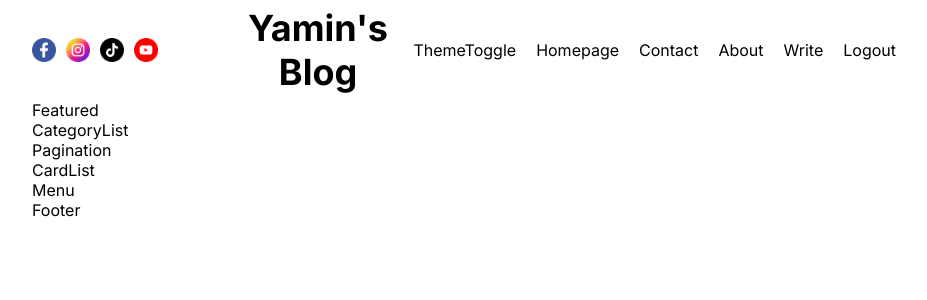
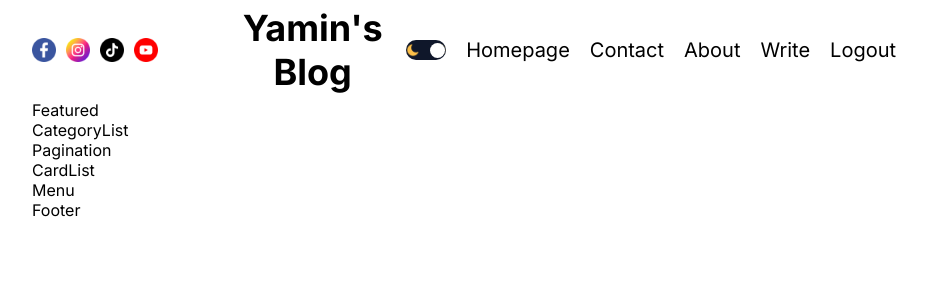
Before and after one commit to yaminmuhammad/next-blog, a Next.js app: page / in a window 1280 px wide. Shown: the top 300 px of the page, without its empty margins (176-1103 px from the left). Built offline with nearby package versions, Linux system fonts and the light colour scheme.

Commit message:
add context API 4553

```diff
--- a/src/app/components/navbar/navbar.module.css
+++ b/src/app/components/navbar/navbar.module.css
@@ -22,4 +22,6 @@
 	display: flex;
 	gap: 20px;
 	flex: 1;
+	align-items: center;
+	font-size: 20px;
 }
--- a/src/app/components/themeToggle/ThemeToggle.jsx
+++ b/src/app/components/themeToggle/ThemeToggle.jsx
@@ -1,8 +1,27 @@
-import React from "react";
+"use client";
+
+import Image from "next/image";
 import styles from "./themeToggle.module.css";
+import { useContext } from "react";
+import { ThemeContext } from "@/context/ThemeContext";
 
 const ThemeToggle = () => {
-	return <div className={styles.container}>ThemeToggle</div>;
+	const { toggle, theme } = useContext(ThemeContext);
+	console.log(theme);
+	return (
+		<div
+			className={styles.container}
+			onClick={toggle}
+			style={theme === "dark" ? { backgroundColor: "white" } : { backgroundColor: "#0f172a" }}
+		>
+			<Image src="/moon.png" alt="Moon" width={14} height={14} />
+			<div
+				className={styles.ball}
+				style={theme === "dark" ? { left: 1, background: "#0f172a" } : { right: 1, background: "white" }}
+			></div>
+			<Image src="/sun.png" alt="Sun" width={14} height={14} />
+		</div>
+	);
 };
 
 export default ThemeToggle;
--- a/src/app/components/themeToggle/themeToggle.module.css
+++ b/src/app/components/themeToggle/themeToggle.module.css
@@ -0,0 +1,20 @@
+.container {
+	width: 40px;
+	height: 20px;
+	border-radius: 50px;
+	cursor: pointer;
+	display: flex;
+	/* background-color: black; */
+	align-items: center;
+	justify-content: space-between;
+	position: relative;
+}
+
+.ball {
+	width: 15px;
+	height: 15px;
+	border-radius: 50%;
+	/* background-color: white; */
+	position: absolute;
+	/* left: 1px; */
+}
--- a/src/app/globals.css
+++ b/src/app/globals.css
@@ -20,6 +20,13 @@
 a {
     color: inherit;
     text-decoration: none;
+}
+
+.dark {
+    --bg: #0f172a;
+    --textColor: #ddd;
+    --softBg: #1f273a;
+    --softTextColor: #a6a6a6;
 }
 
 .container {
--- a/src/app/layout.js
+++ b/src/app/layout.js
@@ -1,7 +1,9 @@
+import { ThemeContextProvider } from "@/context/ThemeContext";
 import Footer from "./components/footer/Footer";
 import Navbar from "./components/navbar/Navbar";
 import "./globals.css";
 import { Inter } from "next/font/google";
+import ThemeProvider from "@/provider/ThemeProvider";
 
 const inter = Inter({ subsets: ["latin"] });
 
@@ -14,6 +16,8 @@
 	return (
 		<html lang="en">
 			<body className={inter.className}>
+				<ThemeContextProvider>
+					<ThemeProvider>
 						<div className="container">
 							<div className="wrapper">
 								<Navbar />
@@ -21,6 +25,8 @@
 								<Footer />
 							</div>
 						</div>
+					</ThemeProvider>
+				</ThemeContextProvider>
 			</body>
 		</html>
 	);
--- /dev/null
+++ b/src/context/ThemeContext.jsx
@@ -0,0 +1,28 @@
+"use client";
+
+import { createContext, useEffect, useState } from "react";
+
+export const ThemeContext = createContext();
+
+const getFromLocalStorage = () => {
+	if (typeof window !== "undefined") {
+		const value = localStorage.getItem("theme");
+		return value || "light";
+	}
+};
+
+export const ThemeContextProvider = ({ children }) => {
+	const [theme, setTheme] = useState(() => {
+		return getFromLocalStorage();
+	});
+
+	const toggle = () => {
+		setTheme(theme === "light" ? "dark" : "light");
+	};
+
+	useEffect(() => {
+		localStorage.setItem("theme", theme);
+	}, [theme]);
+
+	return <ThemeContext.Provider value={{ theme, toggle }}>{children}</ThemeContext.Provider>;
+};
--- /dev/null
+++ b/src/provider/ThemeProvider.jsx
@@ -0,0 +1,18 @@
+"use client";
+
+import { ThemeContext } from "@/context/ThemeContext";
+import React, { useContext, useEffect, useState } from "react";
+
+const ThemeProvider = ({ children }) => {
+	const { theme } = useContext(ThemeContext);
+	const [mounted, setMounted] = useState(false);
+
+	useEffect(() => {
+		setMounted(true);
+	}, []);
+	if (mounted) {
+		return <div className={theme}>{children}</div>;
+	}
+};
+
+export default ThemeProvider;
```
Lines whose indentation alone changed are shown as unchanged.
